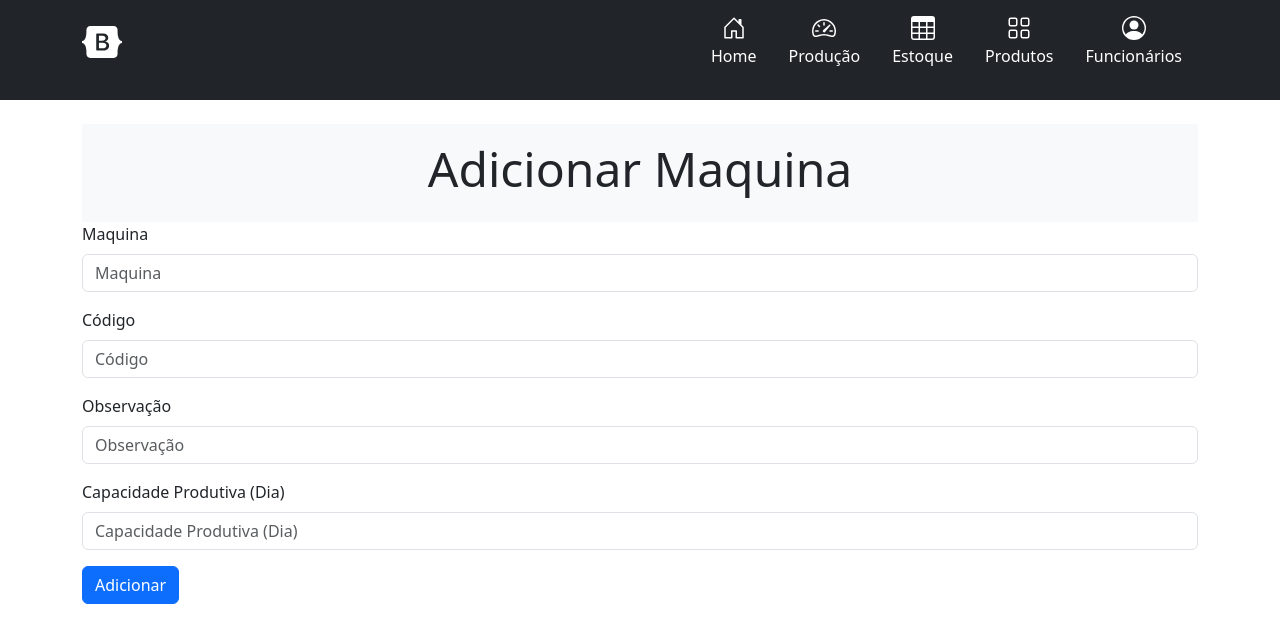
After one commit to igorcosta01/trackprod, a Django app: page /cadastro/nova_maquina in a window 1280 px wide. The commit adds this page. Shown: the top 643 px of the page. Run offline with Django 5.2, Linux system fonts and the light colour scheme; some libraries are stand-ins or nearby versions.

Commit message:
Adicionado a tela do cadastro de maquinas

```diff
--- a/cadastro/forms.py
+++ b/cadastro/forms.py
@@ -1,5 +1,5 @@
 from django import forms
-from cadastro.models import Produto, UnidadeMedida, Material
+from cadastro.models import Produto, UnidadeMedida, Material, Maquina
 
 class ProdutoForm(forms.ModelForm):
     class Meta:
@@ -23,3 +23,14 @@ class UnidadeMedidaForm(forms.ModelForm):
             'unidade_medida': 'Nome UM',
             'abreviacao': 'Abreviação'
         }
+
+class MaquinaForm(forms.ModelForm):
+    class Meta:
+        model = Maquina
+        fields = ['nome', 'codigo', 'observacao', 'capacidade_producao']
+        labels = {
+            'nome': 'Maquina',
+            'codigo': 'Código',
+            'observacao': 'Observação',
+            'capacidade_producao': 'Capacidade Produtiva (Dia)'
+            }
--- a/cadastro/models.py
+++ b/cadastro/models.py
@@ -43,14 +43,14 @@ class Material(models.Model):
         return f"{self.nome} ({self.codigo})"
 
 class Maquina(models.Model):
-    nome_maquina = models.CharField(max_length=255)
+    nome = models.CharField(max_length=255)
     codigo = models.CharField(max_length=50, unique=True)
-    observacao = models.TextField(max_length=300)
+    observacao = models.CharField(max_length=300, blank=True, null=True)
     capacidade_producao = models.DecimalField(max_digits=10, decimal_places=2)
     em_manutencao = models.BooleanField(default=False)
 
     def __str__(self):
-        return self.nome_maquina
+        return self.nome
 
 class Funcionario(models.Model):
     nome_funcionario = models.CharField(max_length=100)
--- /dev/null
+++ b/cadastro/templates/maquina/nova_maquina.html
@@ -0,0 +1,30 @@
+{% extends "core/base.html" %}
+
+{% load django_bootstrap5 %}
+
+{% block header %}
+    </br>
+    <div class="py-3 bg-light text-center">
+        <h2 class="display-5">Adicionar Maquina</h2>
+    </div>
+{% endblock header %}
+
+{% block content %}
+
+    <div>
+        <div>
+            <!-- <input class="form-control form-control-lg" type="text" placeholder=".form-control-lg" aria-label=".form-control-lg example"> -->
+            <form action="{% url 'nova_maquina' %}" method="POST">
+                {% csrf_token %}
+                {% bootstrap_form form %}
+
+                {% block buttons %}
+                    <div class="col-auto">
+                        <button name="submit" class="btn btn-primary mb-3">Adicionar</button>
+                    </div>
+                {% endblock buttons %}
+            </form>
+        </div>
+    </div>
+
+{% endblock content %}
--- a/cadastro/urls.py
+++ b/cadastro/urls.py
@@ -7,5 +7,6 @@ urlpatterns = [
     path('novo_produto/', views.novo_produto, name='novo_produto'),
     path('list_produtos/', views.list_produtos, name='list_produtos'),
     path('produto/<produto_id>', views.produto, name='produto'),
+    path('nova_maquina', views.nova_maquina, name='nova_maquina'),
 
 ]
--- a/cadastro/views.py
+++ b/cadastro/views.py
@@ -1,9 +1,10 @@
 from django.shortcuts import render
-from .forms import ProdutoForm, UnidadeMedidaForm
+from .forms import ProdutoForm, UnidadeMedidaForm, MaquinaForm
 from .models import Produto
 
 # Create your views here.
 
+################ PRODUTOS ###################
 def produto(request, produto_id):
     produto = Produto.objects.get(id = produto_id)
 
@@ -27,3 +28,16 @@ def list_produtos(request):
     list_produtos = Produto.objects.all()
     context = {'list_produtos': list_produtos}
     return render(request, 'produto/list_produtos.html', context)
+
+##################### MAQUINAS #####################
+def nova_maquina(request):
+    if request.method != 'POST':
+        form = MaquinaForm()
+    else:
+        form = MaquinaForm(request.POST)
+        if form.is_valid():
+            nova_maquina = form.save(commit=False)
+            nova_maquina.save()
+
+    context = {'form': form}
+    return render(request, 'maquina/nova_maquina.html', context)
--- a/core/templates/core/base.html
+++ b/core/templates/core/base.html
@@ -91,6 +91,10 @@
           </header>
         </main>
 
+        <nav class="navbar navbar-dark bg-dark">
+          <!-- Navbar content -->
+        </nav>
+
         <div class="container">
             <div>{% block header %}{% endblock header %}</div>
 
```
Also changed, not shown: cadastro/migrations/0003_rename_nome_maquina_maquina_nome_and_more.py (added), db.sqlite3, producao/migrations/0004_alter_ordemproducao_options_and_more.py (added).
